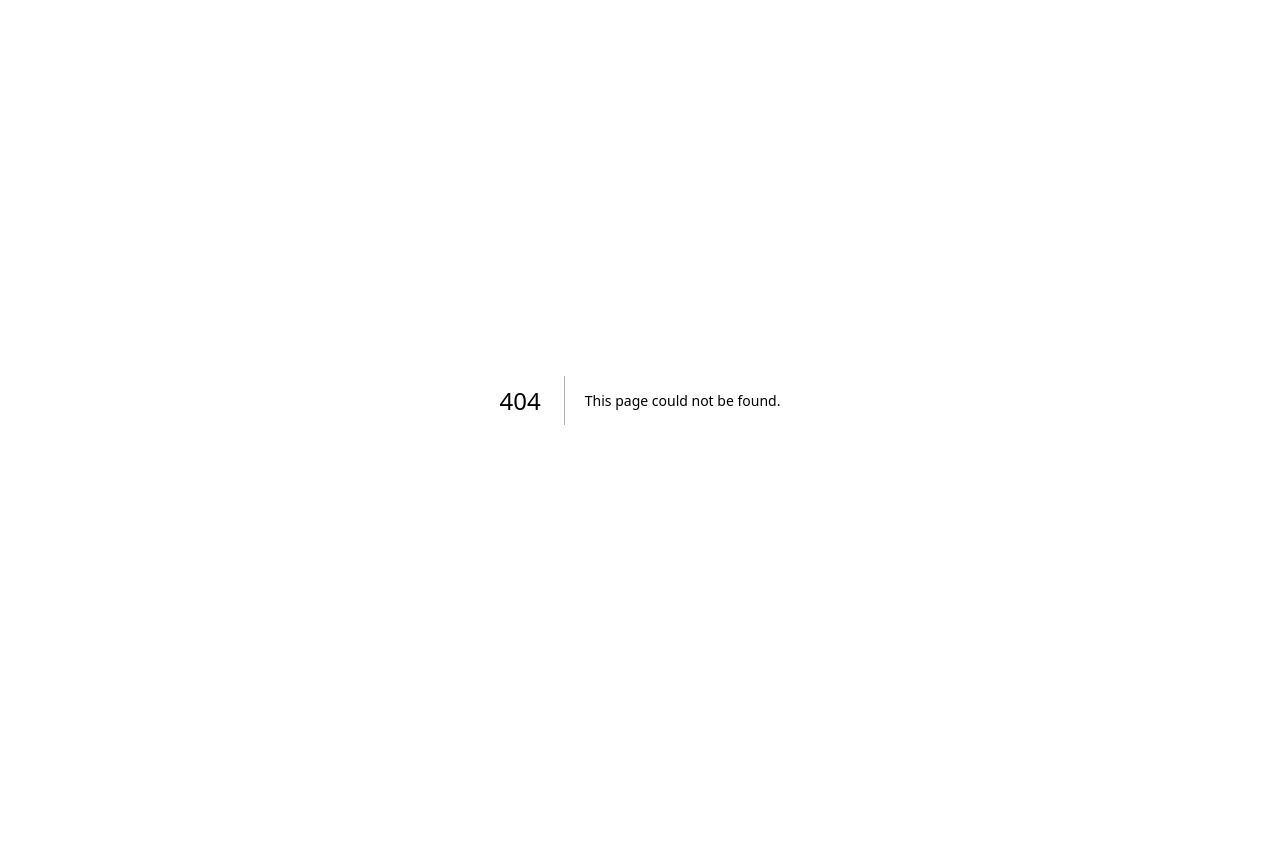
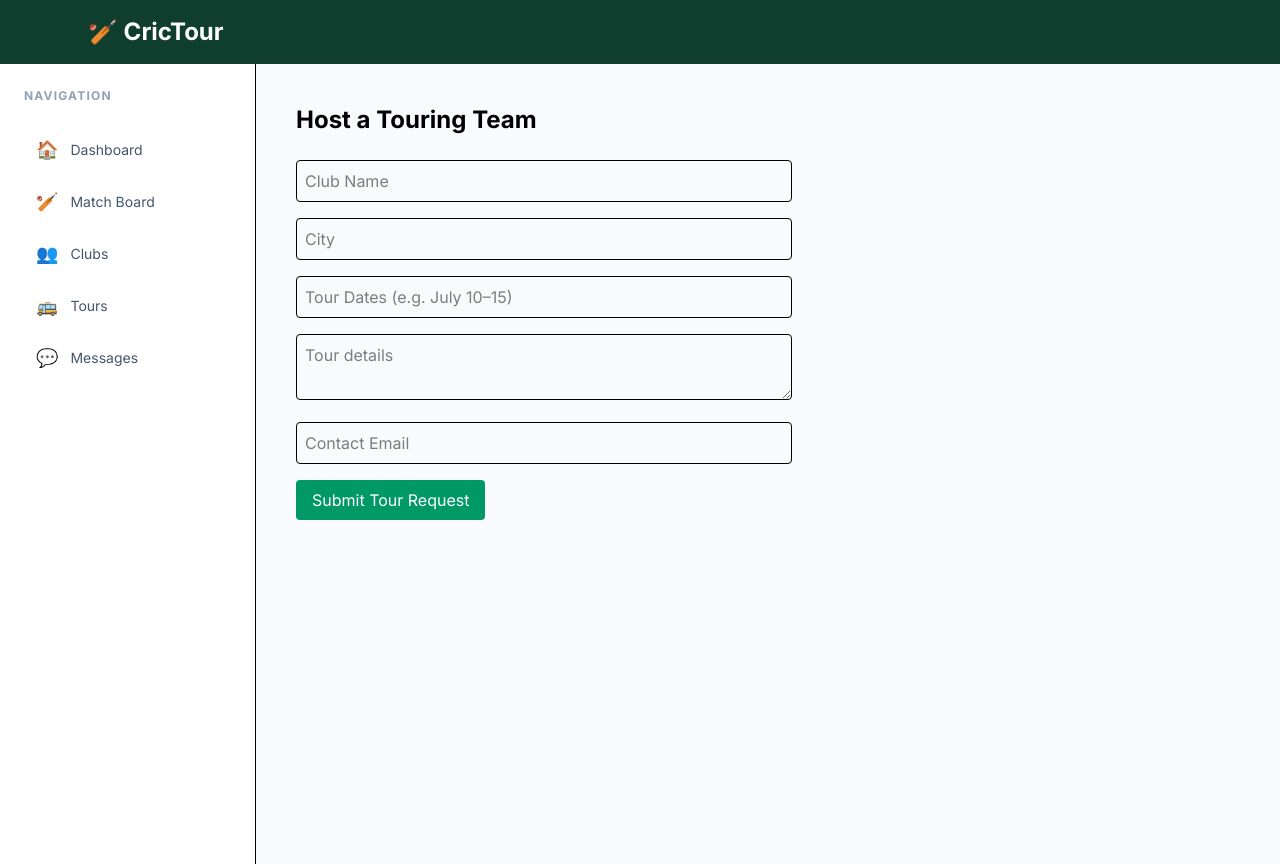
Before and after one commit to manojiprabha/crictour, a Next.js app: page /tours/post in a window 1280 px wide. Before the commit this address had no page. Before the commit the page ends 800 px from the top, so only its background shows below. Built offline with nearby package versions, Linux system fonts and the light colour scheme; no server answers.

Commit message:
dashboard buttons and host tour button

```diff
--- /dev/null
+++ b/app/tours/post/page.tsx
@@ -0,0 +1,103 @@
+"use client"
+
+import { useState } from "react"
+import Navbar from "@/components/Navbar"
+import Sidebar from "@/components/Sidebar"
+import { supabase } from "@/lib/supabase"
+import { useRouter } from "next/navigation"
+
+export default function PostTour(){
+
+const router = useRouter()
+
+const [clubName,setClubName] = useState("")
+const [city,setCity] = useState("")
+const [dates,setDates] = useState("")
+const [description,setDescription] = useState("")
+const [email,setEmail] = useState("")
+
+async function submitTour(){
+
+await supabase.from("tours").insert({
+club_name:clubName,
+city,
+tour_dates:dates,
+description,
+contact_email:email
+})
+
+router.push("/tours")
+
+}
+
+return(
+
+<div className="min-h-screen bg-slate-50">
+
+<Navbar/>
+
+<div className="flex">
+
+<Sidebar/>
+
+<div className="flex-1 p-10 max-w-xl">
+
+<h1 className="text-2xl font-bold mb-6">
+Host a Touring Team
+</h1>
+
+<div className="space-y-4">
+
+<input
+placeholder="Club Name"
+className="w-full border p-2 rounded"
+value={clubName}
+onChange={(e)=>setClubName(e.target.value)}
+/>
+
+<input
+placeholder="City"
+className="w-full border p-2 rounded"
+value={city}
+onChange={(e)=>setCity(e.target.value)}
+/>
+
+<input
+placeholder="Tour Dates (e.g. July 10–15)"
+className="w-full border p-2 rounded"
+value={dates}
+onChange={(e)=>setDates(e.target.value)}
+/>
+
+<textarea
+placeholder="Tour details"
+className="w-full border p-2 rounded"
+value={description}
+onChange={(e)=>setDescription(e.target.value)}
+/>
+
+<input
+placeholder="Contact Email"
+className="w-full border p-2 rounded"
+value={email}
+onChange={(e)=>setEmail(e.target.value)}
+/>
+
+<button
+onClick={submitTour}
+className="bg-emerald-600 text-white px-4 py-2 rounded"
+>
+Submit Tour Request
+</button>
+
+</div>
+
+</div>
+
+</div>
+
+</div>
+
+)
+
+}
```
